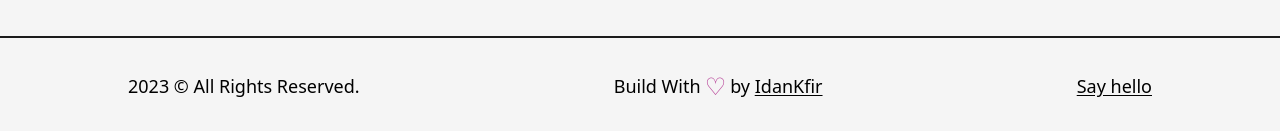
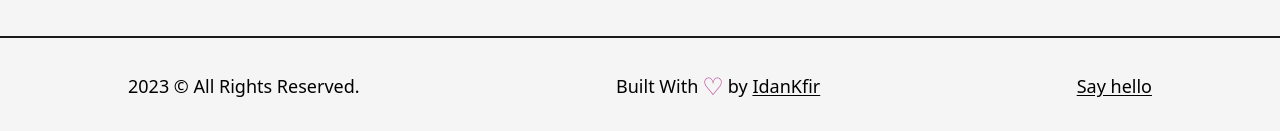
Before and after one commit to IdanKfir/NextJS-portfolio, a Next.js app: page / in a window 1280 px wide. Shown: the part 860-991 px from the top of the page. Built offline with nearby package versions, Linux system fonts and the light colour scheme.

Commit message:
fixed-typo removed-imports

```diff
--- a/src/components/Footer.js
+++ b/src/components/Footer.js
@@ -8,7 +8,7 @@ const Footer = () => {
       <Layout className='py-8 flex items-center justify-between lg:flex-col lg:py-6'>
         <span>{new Date().getFullYear()} &copy; All Rights Reserved.</span>
         <div className='flex items-center lg:py-2'>
-          Build With{' '}
+          Built With{' '}
           <span className='text-primary text-2xl px-1 dark:text-primaryDark'>
             &#9825;
           </span>
--- a/src/pages/_app.js
+++ b/src/pages/_app.js
@@ -5,7 +5,6 @@ import { AnimatePresence } from 'framer-motion';
 import { Montserrat } from 'next/font/google';
 import Head from 'next/head';
 import { useRouter } from 'next/router';
-import { use } from 'react';
 
 const montserrat = Montserrat({
   subsets: ['latin'],
```
